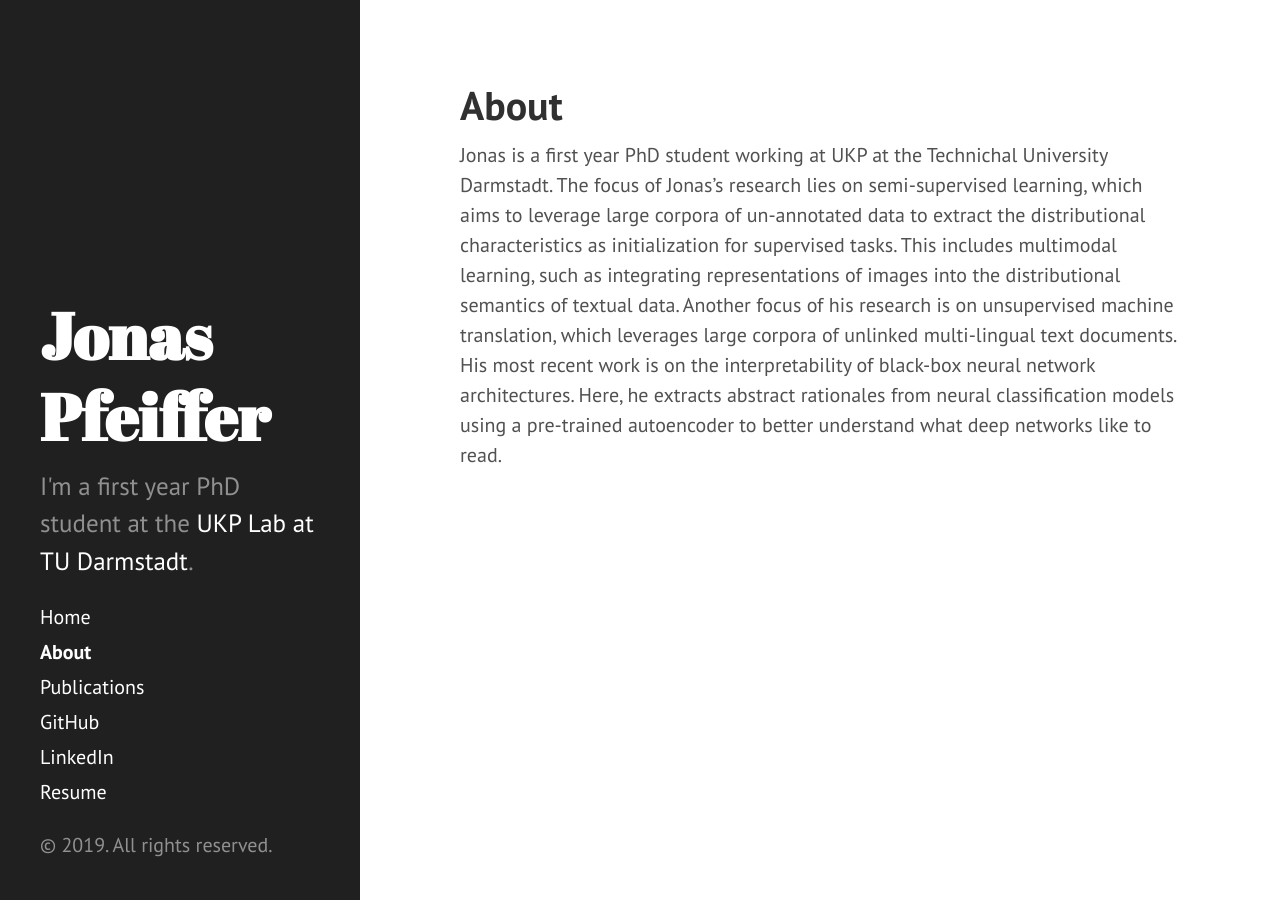
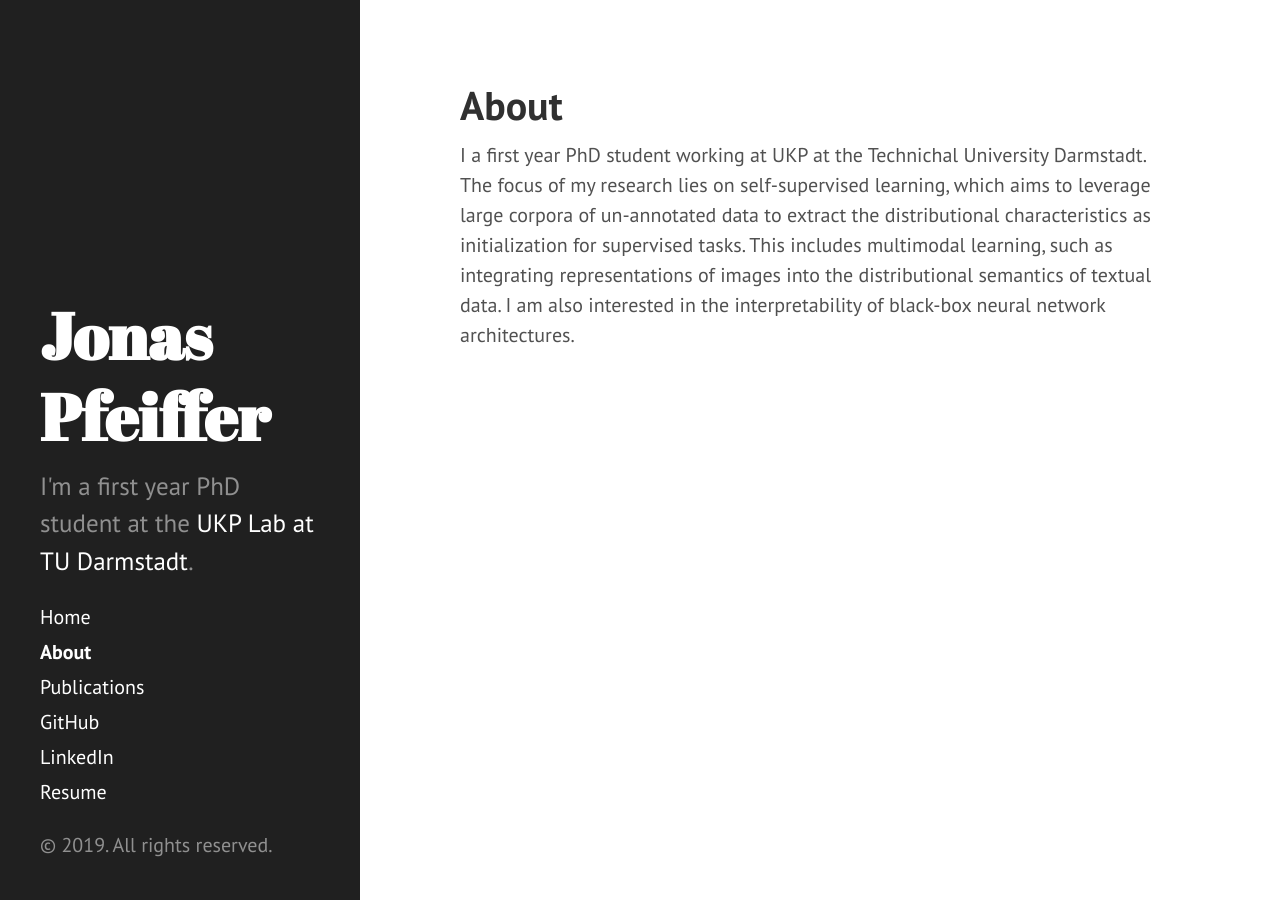
Before and after one commit to JoPfeiff/JoPfeiff_github_io, a Jekyll site: the page built from about.md, in a window 1280 px wide. Built offline with Jekyll 4.4.1, drawn with Linux system fonts in a browser that asks for light colours; Markdown is read by kramdown in place of the engine named in the settings.

Commit message:
updated about me to be in first person

```diff
--- a/about.md
+++ b/about.md
@@ -3,4 +3,4 @@ layout: page
 title: About
 ---
 
-Jonas is a first year PhD student working at UKP at the Technichal University Darmstadt. The focus of Jonas’s research lies on semi-supervised learning, which aims to leverage large corpora of un-annotated data to extract the distributional characteristics as initialization for supervised tasks. This includes multimodal learning, such as integrating representations of images into the distributional semantics of textual data. Another focus of his research is on unsupervised machine translation, which leverages large corpora of unlinked multi-lingual text documents. His most recent work is on the interpretability of black-box neural network architectures. Here, he extracts abstract rationales from neural classification models using a pre-trained autoencoder to better understand what deep networks like to read.
+I a first year PhD student working at UKP at the Technichal University Darmstadt. The focus of my research lies on self-supervised learning, which aims to leverage large corpora of un-annotated data to extract the distributional characteristics as initialization for supervised tasks. This includes multimodal learning, such as integrating representations of images into the distributional semantics of textual data. I am also interested in the interpretability of black-box neural network architectures.
```
